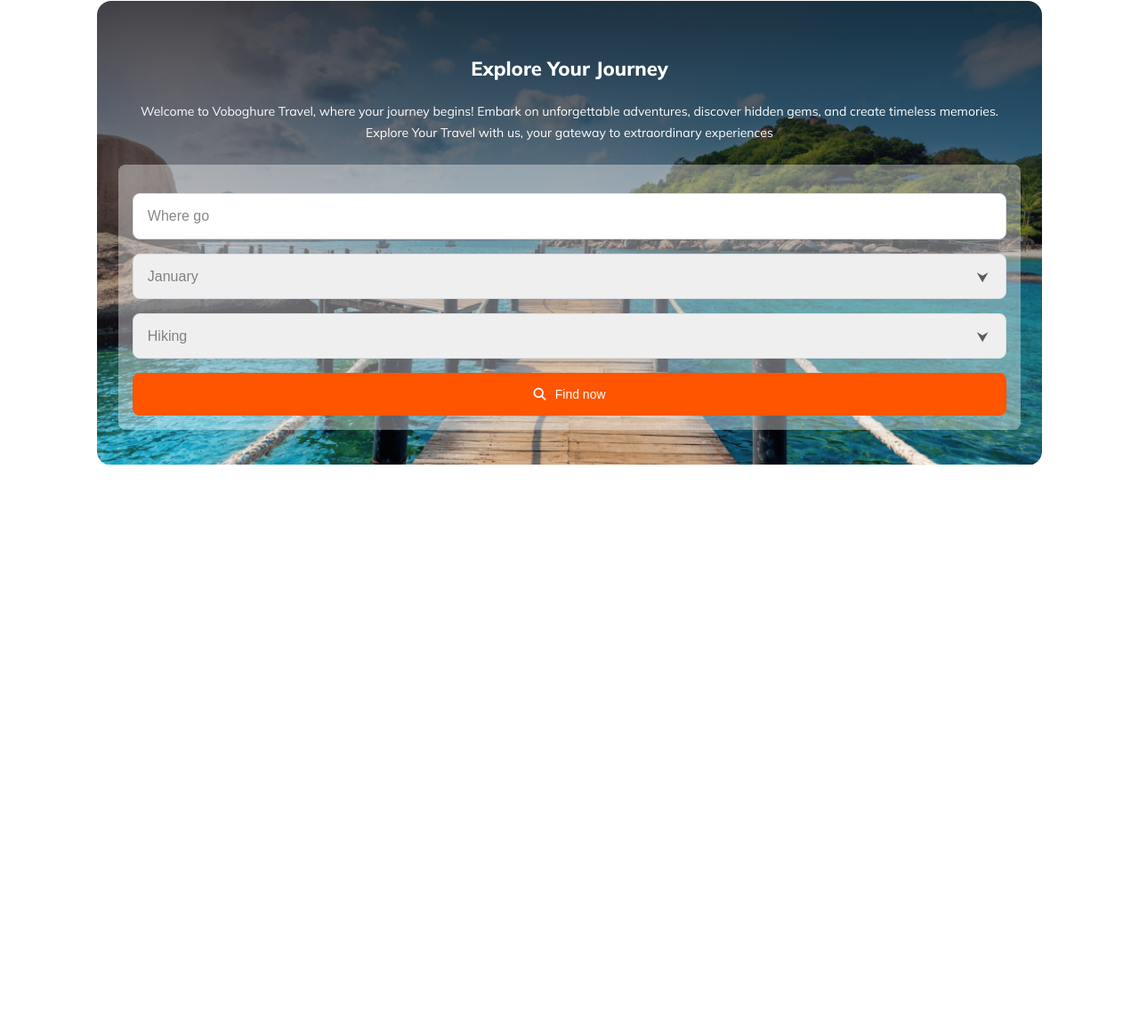
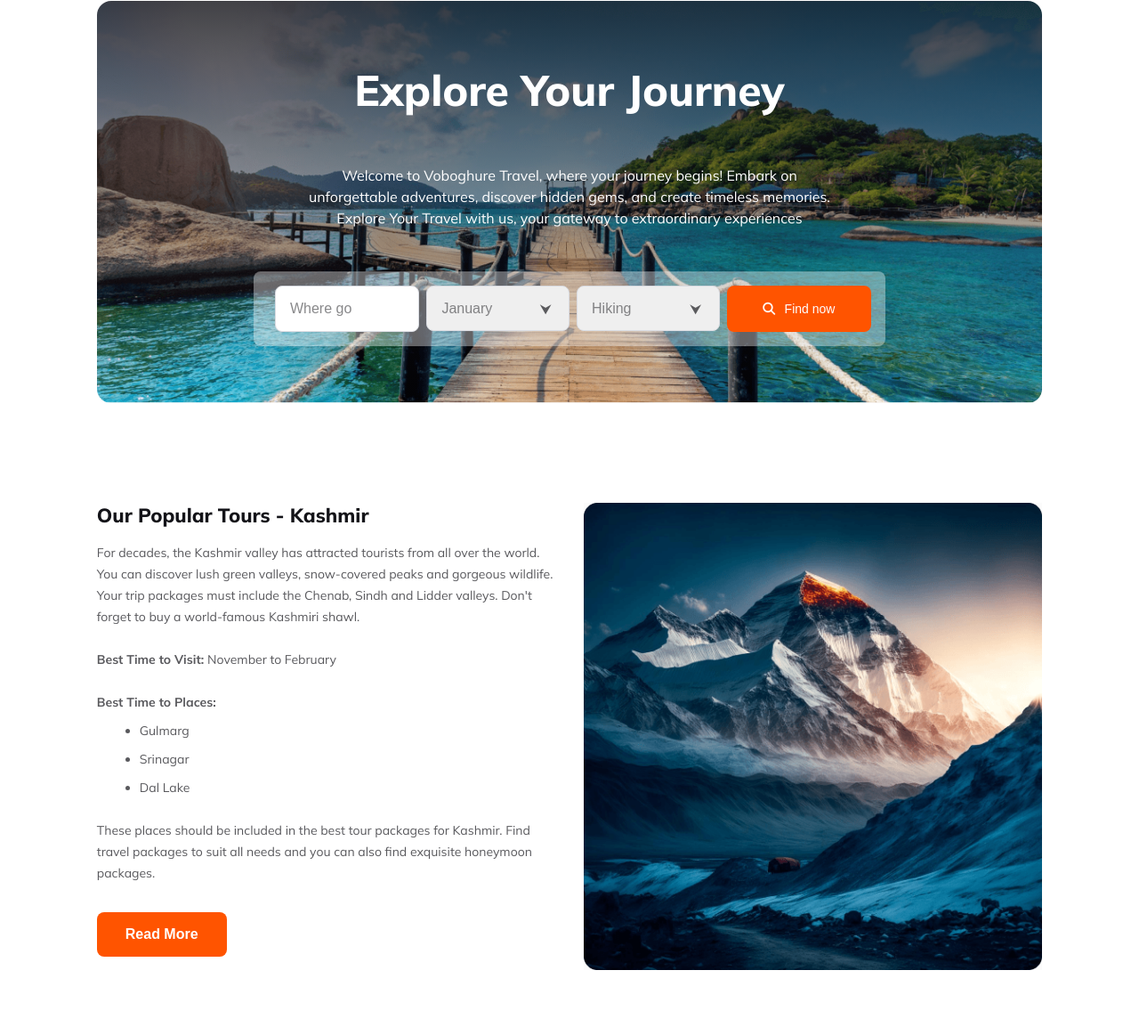
Before and after one commit to JuborajSujon/voboghure-travel, a plain HTML site: page index.html in a window 1280 px wide. Shown: the part 82-1245 px from the top of the page at 89% size. Before the commit the page ends 800 px from the top, so only its background shows below. Drawn offline with Linux system fonts and the light colour scheme.

Commit message:
Add popular tour section content and styling

```diff
--- a/css/responsive.css
+++ b/css/responsive.css
@@ -55,6 +55,10 @@
     font-size: 1.125rem;
     font-weight: 700;
   }
+
+  .heading-1__banner {
+    font-size: 2rem;
+  }
 }
 
 /* Tablet Media Query */
@@ -69,6 +73,53 @@
   }
   .logo .heading-3__small {
     font-size: 1.75rem;
+  }
+  /* banner form */
+  .banner .bander-container {
+    padding: 4rem 1.5rem;
+  }
+  .heading-1__banner {
+    font-size: 3rem;
+  }
+
+  .text-light__banner {
+    font-size: 1rem;
+    font-weight: 400;
+    width: 60%;
+    margin: 0 auto;
+    padding: 3rem 0;
+  }
+
+  .user-form {
+    width: 90%;
+    margin: 0 auto;
+    display: flex;
+    flex-direction: row;
+    gap: 0.5rem;
+  }
+  .user-form .form-item {
+    flex: 1 1 25%;
+  }
+
+  .primary-btn__userform {
+    width: max-content;
+    padding: 0.5rem 1rem;
+  }
+
+  /* Popular tour section */
+  .popular-tour {
+    padding: 4rem 0 4rem;
+  }
+  .popular-tour-container {
+    flex-direction: row;
+  }
+  .popular-tour-content {
+    flex: 1 1 50%;
+  }
+  .popular-tour-img {
+    flex: 1 1 50%;
+    height: 100%;
+    align-self: flex-start;
   }
 }
 
@@ -90,7 +141,11 @@
     gap: 0rem;
   }
 
-  /*  */
+  /* banner form */
+  .user-form {
+    width: 70%;
+    margin: 0 auto;
+  }
 }
 
 /* Large Media Query */
--- a/css/style.css
+++ b/css/style.css
@@ -125,6 +125,10 @@ a {
 
 /* Header Section Start */
 /* Navbar Section Start */
+
+.header-section {
+  padding-bottom: 3rem;
+}
 .header-section-container {
   display: flex;
   justify-content: space-between;
@@ -223,3 +227,43 @@ a {
 .primary-btn__userform i {
   margin-right: 0.4rem;
 }
+
+/* Popular tour Section End */
+.popular-tour {
+  padding: 0rem 0 2rem;
+}
+
+.popular-tour-container {
+  display: flex;
+  flex-direction: column;
+  justify-content: space-between;
+  align-items: center;
+  gap: 2rem;
+}
+
+.popular-tour-content p {
+  padding: 1rem 0 0.5rem 0;
+  line-height: 1.5rem;
+}
+.popular-tour-content ul {
+  padding-left: 3rem;
+}
+.popular-tour-content li {
+  list-style-type: disc;
+  line-height: 1.5rem;
+  padding-bottom: 0.5rem;
+}
+.popular-tour-content button {
+  margin: 1.5rem 0;
+}
+
+.popoler-tour-img {
+  height: 100%;
+  width: 100%;
+}
+.popoler-tour-img img {
+  width: 100%;
+  height: 100%;
+  object-fit: cover;
+}
+/* Popular tour Section End */
--- a/index.html
+++ b/index.html
@@ -65,14 +65,14 @@
               <!-- Destination input -->
               <label for="destination"></label>
               <input
-                class="primary-input"
+                class="primary-input form-item"
                 type="text"
                 name="destination"
                 id="destination"
                 placeholder="Where go" />
 
               <!-- Date input -->
-              <div class="select-container">
+              <div class="select-container form-item">
                 <select class="primary-input" name="date" id="date">
                   <option value="date" disabled>When</option>
                   <option value="January">January</option>
@@ -80,7 +80,7 @@
               </div>
 
               <!-- Select type -->
-              <div class="select-container">
+              <div class="select-container form-item">
                 <select class="primary-input" name="type" id="type">
                   <option value="type" disabled>Type</option>
                   <option value="Hiking">Hiking</option>
@@ -88,7 +88,7 @@
                 </select>
               </div>
 
-              <button class="primary-btn primary-btn__userform">
+              <button class="primary-btn primary-btn__userform form-item">
                 <i class="fa-solid fa-magnifying-glass"></i>
                 Find now
               </button>
@@ -99,7 +99,41 @@
     </header>
     <!-- Header section end -->
     <!-- Main section start -->
-    <main></main>
+    <main>
+      <section class="popular-tour">
+        <div class="container popular-tour-container">
+          <div class="popular-tour-content">
+            <h2 class="heading-1">Our Popular Tours - Kashmir</h2>
+            <p class="text-medium">
+              For decades, the Kashmir valley has attracted tourists from all
+              over the world. You can discover lush green valleys, snow-covered
+              peaks and gorgeous wildlife. Your trip packages must include the
+              Chenab, Sindh and Lidder valleys. Don't forget to buy a
+              world-famous Kashmiri shawl.
+            </p>
+
+            <p class="text-medium">
+              <strong>Best Time to Visit: </strong> November to February
+            </p>
+            <p class="text-medium"><strong>Best Time to Places: </strong></p>
+            <ul class="text-medium">
+              <li>Gulmarg</li>
+              <li>Srinagar</li>
+              <li>Dal Lake</li>
+            </ul>
+            <p class="text-medium">
+              These places should be included in the best tour packages for
+              Kashmir. Find travel packages to suit all needs and you can also
+              find exquisite honeymoon packages.
+            </p>
+            <button class="primary-btn">Read More</button>
+          </div>
+          <div class="popular-tour-img">
+            <img src="./Images/Rectangle4.png" alt="Kasmir" />
+          </div>
+        </div>
+      </section>
+    </main>
     <!-- Main section end -->
     <!-- Footer section start -->
     <footer></footer>
```
